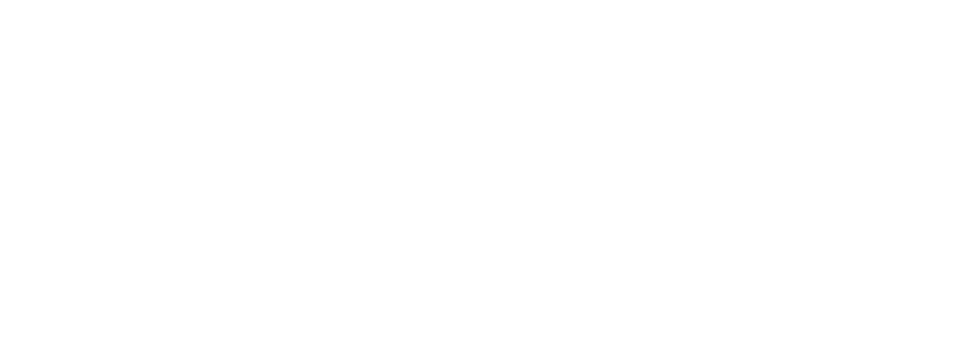
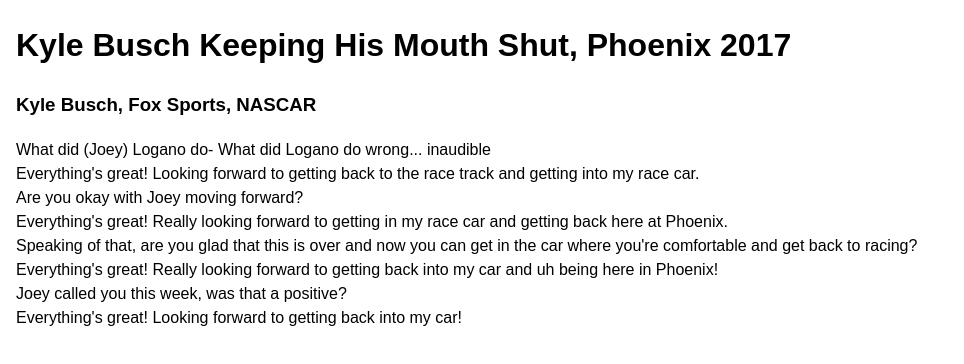
Before and after one commit to yurekm2/yurekm2_inclass2, a plain HTML site: page index.html in a window 1280 px wide. Shown: the whole page, without its empty margins (0-964 px from the left). Drawn offline with Linux system fonts and the light colour scheme.

Commit message:
Initial text body

```diff
--- a/index.html
+++ b/index.html
@@ -4,7 +4,9 @@
     <link rel="stylesheet" href="style.css" />
   </head>
   <body>
-    <!--Put your rant text between the body opening and closing tags-->
+  <h1>Kyle Busch Keeping His Mouth Shut, Phoenix 2017</h1>
+    <h3>Kyle Busch, Fox Sports, NASCAR</h3>
+    <p>What did (Joey) Logano do- What did Logano do wrong... inaudible<br>Everything's great! Looking forward to getting back to the race track and getting into my race car.<br>Are you okay with Joey moving forward?<br>Everything's great! Really looking forward to getting in my race car and getting back here at Phoenix.<br>Speaking of that, are you glad that this is over and now you can get in the car where you're comfortable and get back to racing?<br>Everything's great! Really looking forward to getting back into my car and uh being here in Phoenix!<br>Joey called you this week, was that a positive?<br>Everything's great! Looking forward to getting back into my car!</p>
 
   </body>
 </html>
```
